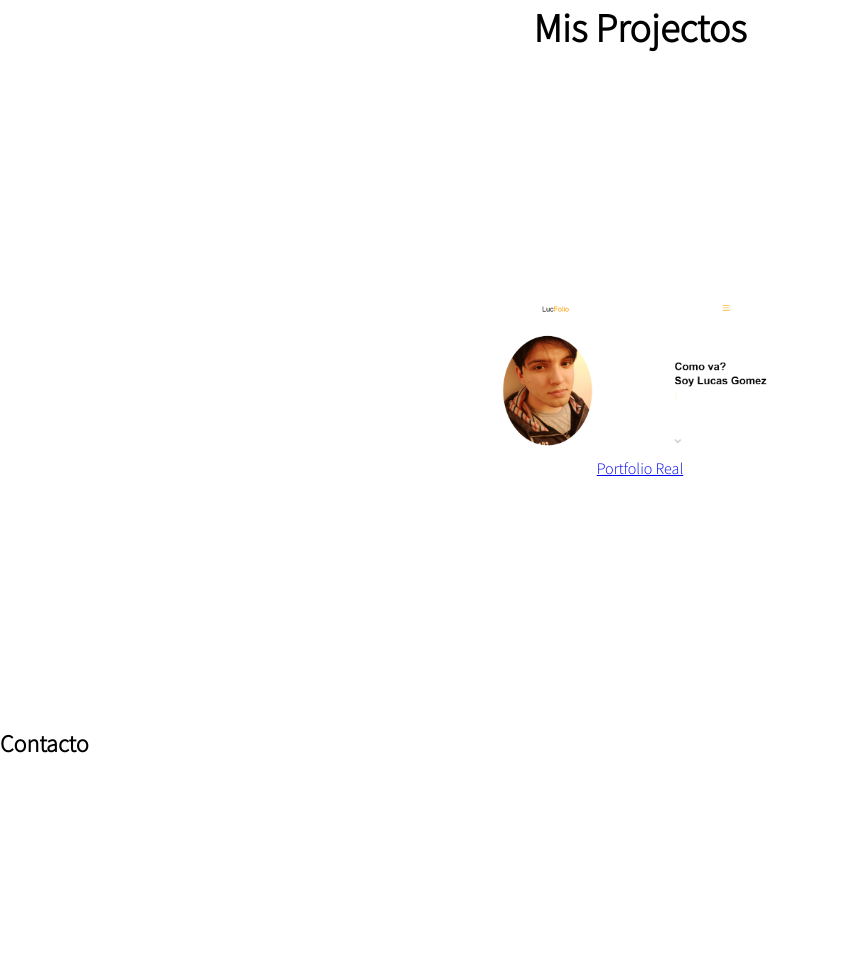
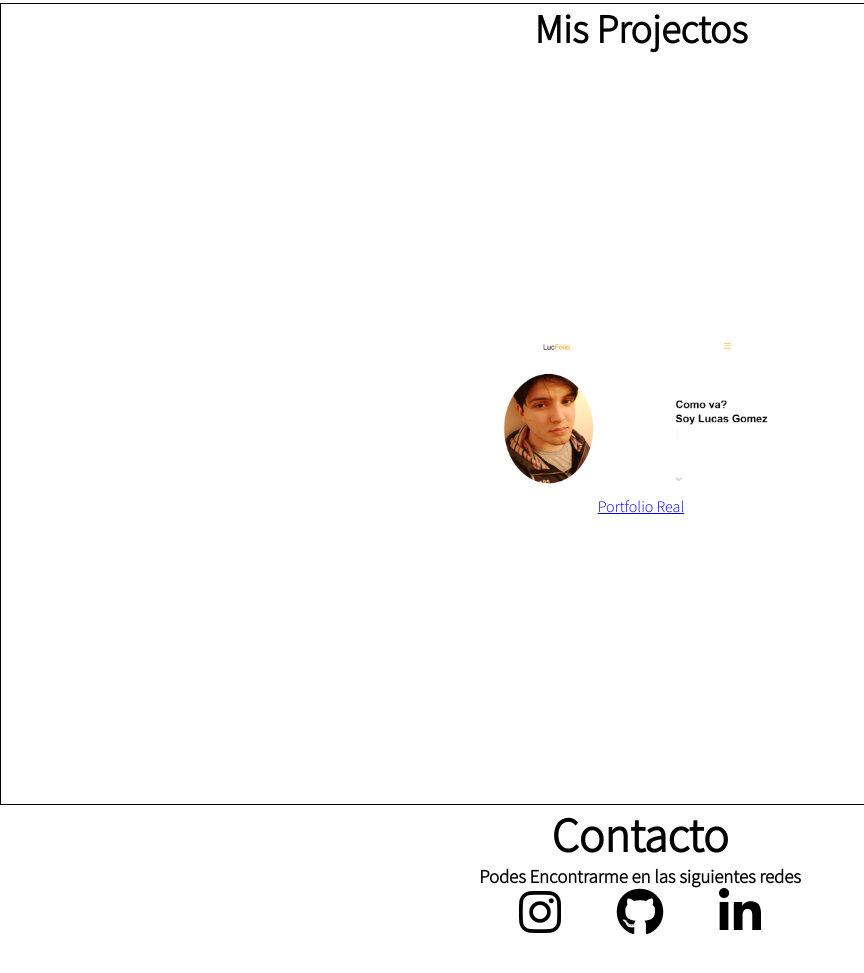
Before and after one commit to LucasGomez8/PortfolioUTN, a plain HTML site: page index.html in a window 1280 px wide. Shown: the part 797-1770 px from the top of the page, without its empty margins (0-864 px from the left). Before the commit the page ends 1556 px from the top, so only its background shows below. Drawn offline with nearby package versions, Linux system fonts and the light colour scheme.

Commit message:
seccion contacto y cambios agregados

```diff
--- a/css/index.css
+++ b/css/index.css
@@ -7,8 +7,10 @@
     align-items: center;
     background-color: #132B4F; /*#262626;*/
     position: fixed;
+    top: 0;
     width: 100%;
     box-shadow: 0px 0px 15px 0px black;
+    z-index: 99;
 }
 
 .navbar__ul{
@@ -29,6 +31,7 @@
 
 .sobremiContainer{
     height: 100vh;
+    width: 100%;
     display: flex;
     justify-content: space-around;
     align-items: center;
@@ -53,10 +56,11 @@
 }
 
 .projectosContainer{
-    height: calc(100vh - 75px);
+    height:100vh;
     width: 100%;
     display: flex;
     flex-direction: column;
+    border: 1px solid black;
 }
 
 .projectos__titulo{
@@ -79,3 +83,35 @@
 .projectos-flex__desc{
     text-align: center;
 }
+
+
+.contactoContainer{
+    height: 50vh;
+    display: flex;
+    flex-direction: column;
+    align-items: center;
+}
+
+.contacto__titulo{
+    font-size: 3em;
+}
+
+.contacto__iconos > ul {
+    display: grid;
+    justify-content: center;
+    text-align: center;
+    grid-template-columns: 100px 100px 100px;
+}
+
+.contacto__iconos > ul > li {
+    list-style: none;
+}
+
+.contacto__iconos > ul > li > a {
+    text-decoration: none;
+    color: black;
+}
+
+.contacto__iconos > ul > li > a > i {
+    font-size: 3em;
+}
--- a/index.html
+++ b/index.html
@@ -30,21 +30,25 @@
     <link rel="preconnect" href="https://fonts.gstatic.com" crossorigin>
     <link href="https://fonts.googleapis.com/css2?family=Source+Sans+Pro:wght@200;300&display=swap" rel="stylesheet">
 
-
+    <!-- Scripts -->
+    <script src="https://kit.fontawesome.com/a4d1bf1ab5.js" crossorigin="anonymous"></script>
     <title>Lucas Gomez || Personal Portfolio</title>
 </head>
 <body>
+
+    <!-- Navbar -->
     <div class="container">
         <header class="headerContainer">
             <nav class="navbar">
                 <ul class="navbar__ul">
                     <li class="navbar-ul__li"> <a class="navbar-ul-li__a" href="#sobremi">Sobre Mi</a></li>
                     <li class="navbar-ul__li"> <a class="navbar-ul-li__a" href="#projectos">Projectos</a></li>
-                    <li class="navbar-ul__li"> <a class="navbar-ul-li__a" href="">Contacto</a></li>
+                    <li class="navbar-ul__li"> <a class="navbar-ul-li__a" href="#contactos">Contacto</a></li>
                 </ul>
             </nav>
         </header>
 
+    <!-- Sobre Mi -->
         <section id="sobremi" class="sobremi">
             <div class="sobremiContainer">
                 <div class="sobremi__imageCon">
@@ -59,9 +63,10 @@
             </div>
         </section>
 
-<section  data-aos="fade-up"  data-aos-delay="200" id="projectos" class="projectos">
+    <!-- Projectos -->
+        <section id="projectos" class="projectos">
             <div class="projectosContainer">
-        <h1 class="projectos__titulo">Mis Projectos</h1>
+                <h1 id="projectosstart" class="projectos__titulo">Mis Projectos</h1>
                 <div data-aos="fade-up" data-aos-delay="800" class="projectos__flex">
                     <a href="https://lucasgomez.vercel.app/">
                         <img class="projectos-flex__img" src="./assets/images/projecto1.png" alt="Imagen Projecto">
@@ -71,12 +76,32 @@
             </div>
         </section>
 
+    <!-- Contacto -->
     <section id="contacto" class="contacto">
         <div class="contactoContainer">
-        <h1 class="contacto__titulo">Contacto</h1>
+            <h1 id="contactostart" class="contacto__titulo">Contacto</h1>
+            <div class="contacto__iconos">
+                <h3>Podes Encontrarme en las siguientes redes</h3>
+                    <ul>
+                        <li>
+                            <a href="">
+                                <i class="fa fa-instagram"></i>
+                            </a>
+                        </li>
+                        <li>
+                            <a href="">
+                                <i class="fa fa-github"></i>
+                            </a>
+                        </li>
+                        <li>
+                            <a href="">
+                                <i class="fa fa-linkedin"></i>
+                            </a>
+                        </li>
+                    </ul>
+            </div>
         </div>
     </section>
-
     </div>
 <!-- Scripts -->
 <script src="https://unpkg.com/aos@2.3.1/dist/aos.js"></script>
```
Lines whose indentation alone changed are shown as unchanged.
